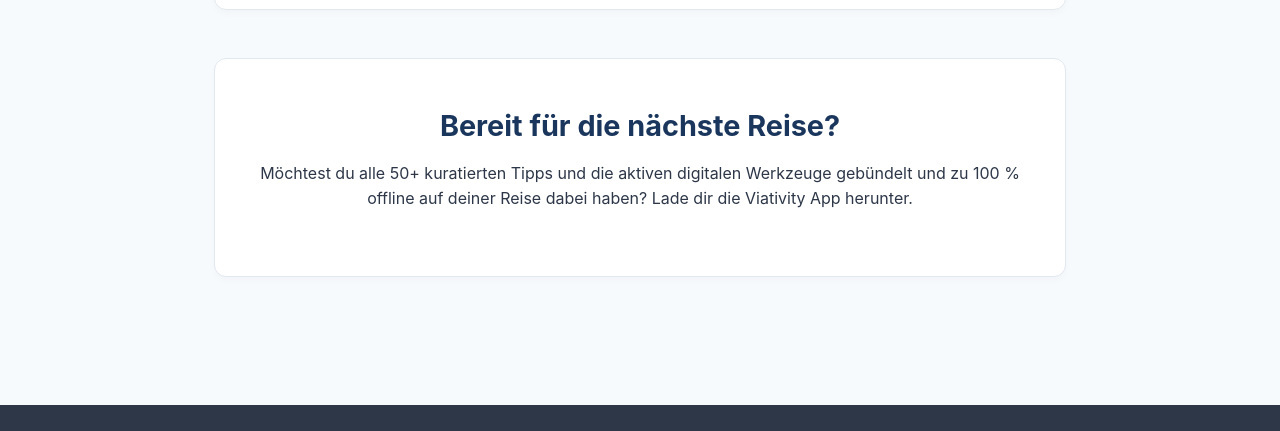
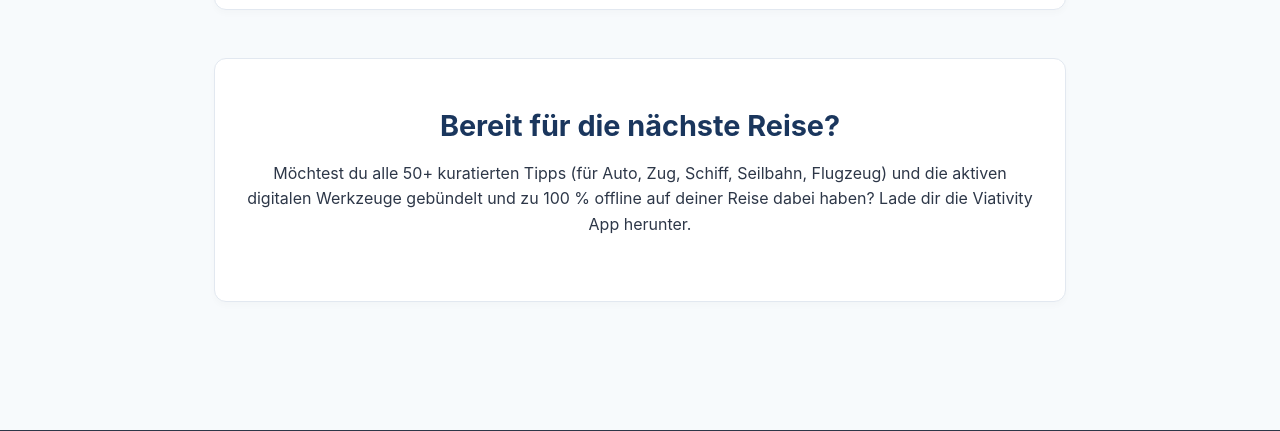
Before and after one commit to schmidi75/viativity-website, a plain HTML site: page reisetipps.html in a window 1280 px wide. Shown: the part 3473-3904 px from the top of the page. Drawn offline with Linux system fonts and the light colour scheme.

Commit message:
Update reisetipps.html

```diff
--- a/reisetipps.html
+++ b/reisetipps.html
@@ -360,7 +360,7 @@
 
         <section class="cta-section">
             <h3>Bereit für die nächste Reise?</h3>
-            <p>Möchtest du alle 50+ kuratierten Tipps und die aktiven digitalen Werkzeuge gebündelt und zu 100 % offline auf deiner Reise dabei haben? Lade dir die Viativity App herunter.</p>
+            <p>Möchtest du alle 50+ kuratierten Tipps (für Auto, Zug, Schiff, Seilbahn, Flugzeug) und die aktiven digitalen Werkzeuge gebündelt und zu 100 % offline auf deiner Reise dabei haben? Lade dir die Viativity App herunter.</p>
         </section>
 
     </main>
```
